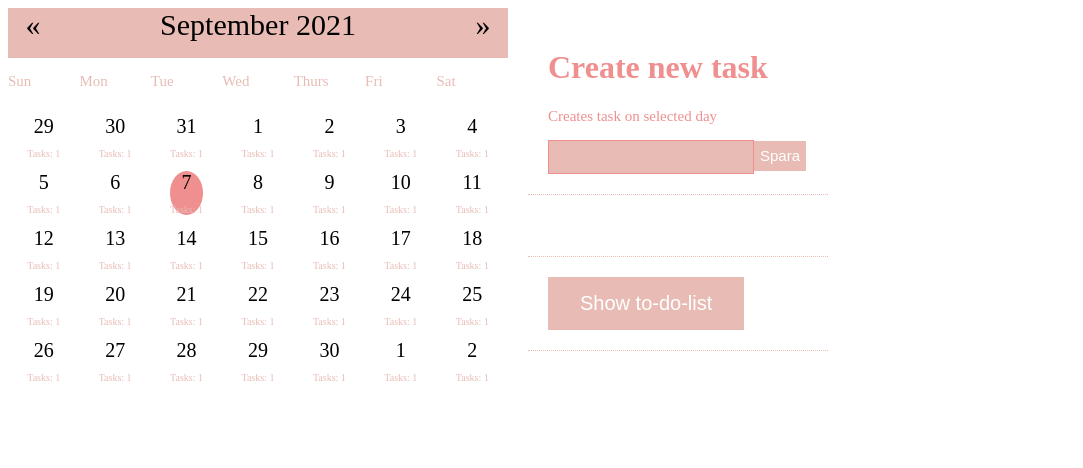
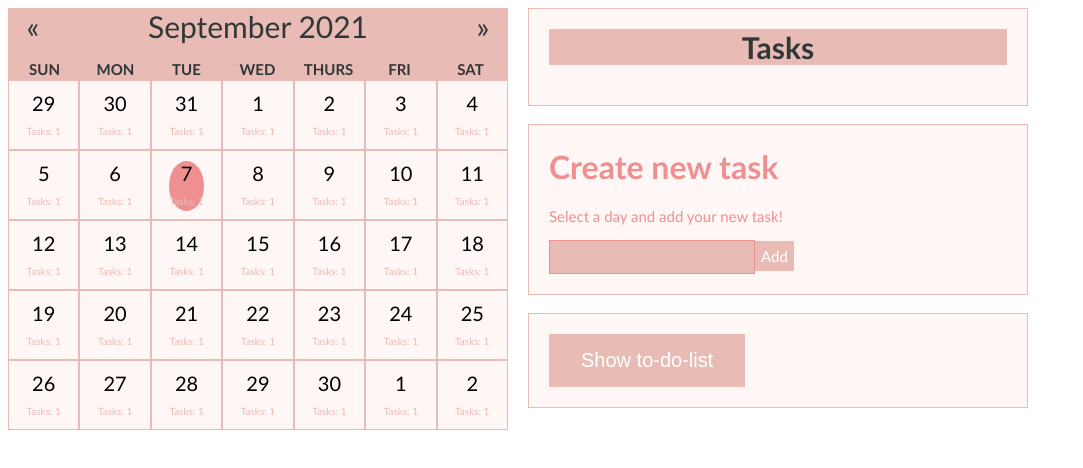
Before and after one commit to johannabertils/calenderwithtodo, a React (Create React App) app: page / in a window 1280 px wide. Shown: the top 468 px of the page, without its empty margins (0-1083 px from the left). Built offline with nearby package versions, Linux system fonts and the light colour scheme.

Commit message:
adding more styling

```diff
--- a/src/App.js
+++ b/src/App.js
@@ -64,9 +64,9 @@ export default function App() {
     return (
         <div className="main">
             <div className="calendar"> <Calendar selectedDate={getSelectedDate} /></div>
-            <div>
-            <div className="createtask"><CreateTask inputText={task} newTask={saveNewTask} /></div>
-            <div className="DayView"><DayView selectedDateValue = {selectedDate} /></div>
+            <div className="sideBar" >
+            <div className="DayView"><h1>Tasks</h1><DayView selectedDateValue = {selectedDate} /></div><br/>
+            <div className="createtask"><CreateTask selectedDateValue = {selectedDate} inputText={task} newTask={saveNewTask} /></div><br/>
             <div className="ToDoList">< ToDoList /></div>
             </div>
 
--- a/src/components/Calendar/calendar.css
+++ b/src/components/Calendar/calendar.css
@@ -6,36 +6,36 @@
 .calendar .day{
  position: relative;
  width: calc(100% / 7);
- height:30px;
+ height:70px;
  display: inline-block;
  padding: 10px;
  box-sizing: border-box;
  z-index: 1;
  text-align: center;
+ border: 1.5px solid #E8BCB5;
+ background-color: rgba(255,225,225, 0.3);
 }
 
 .day{
    justify-items:  center;
    font-size: 20px;
+   font-family: 'Trebuchet MS', 'Lucida Sans Unicode', 'Lucida Grande', 'Lucida Sans', Arial, sans-serif;
 }
 
-.day:hover{
-    background-color: #E8BCB5;
-    cursor: pointer;
-}
 
 .Calendarheader{
     max-width: 500px;
     height: 50px;
     font-size: 30px;
+    color: #313639;
     background-color: #E8BCB5;
+    font-family: 'Trebuchet MS', 'Lucida Sans Unicode', 'Lucida Grande', 'Lucida Sans', Arial, sans-serif;
 }
 
 .selected{
     background-color: #EF8F8F;
     border-radius: 50%;
-
-    height: 44px;
+    height:50px;
 }
 
 .arrowBack {
@@ -60,11 +60,27 @@
     cursor: pointer;
 }
 
+.days{
+    border: 1px solid #E8BCB5;
+    background-color:  #E8BCB5;
+}
+
 .days p{
     display: inline-block;
-    width:calc(100% / 7);
+    width:69px;
+    margin: 1px;
+    text-align: center;
+    color: #313639;
+    font-weight: bold;
+    text-transform: uppercase;
+    font-family: 'Trebuchet MS', 'Lucida Sans Unicode', 'Lucida Grande', 'Lucida Sans', Arial, sans-serif;
 }
 
 .countedTasks{
    font-size: 10px;
 }
+
+.dayview:hover{
+    background-color: #E8BCB5;
+    cursor: pointer;
+}
--- a/src/components/Calendar/calendar.js
+++ b/src/components/Calendar/calendar.js
@@ -98,6 +98,7 @@ export default function Calendar({ selectedDate }) {
 
                         ))}
                     </div>
+
                 ))}
             </div></div>)
 
--- a/src/components/Todolist/todolist.css
+++ b/src/components/Todolist/todolist.css
@@ -4,6 +4,7 @@
 
 p{
     font-size: 15px;
+    font-family: 'Trebuchet MS', 'Lucida Sans Unicode', 'Lucida Grande', 'Lucida Sans', Arial, sans-serif;
 }
 
 .itemList button{
@@ -15,6 +16,7 @@ p{
     color: white;
     text-decoration: none;
     transition-duration: 0.4s;
+    font-family: 'Trebuchet MS', 'Lucida Sans Unicode', 'Lucida Grande', 'Lucida Sans', Arial, sans-serif;
 }
 
 .itemList{
--- a/src/components/Todolist/todolist.js
+++ b/src/components/Todolist/todolist.js
@@ -17,7 +17,7 @@ export default function ToDoList() {
     function showItemsOnClick(evt) {
         evt.preventDefault();
         setShowList(true);
-        let newButton = "update do-to-list";
+        let newButton = "Update do-to-list";
         setbutton(newButton)
         let dataFromLocalStorage = localStorage.getItem('data');
         if (dataFromLocalStorage === null) {
--- a/src/components/createTask/createtask.css
+++ b/src/components/createTask/createtask.css
@@ -15,6 +15,7 @@ form button{
     text-align: center;
     text-decoration: none;
     transition-duration: 0.4s;
+    font-family: 'Trebuchet MS', 'Lucida Sans Unicode', 'Lucida Grande', 'Lucida Sans', Arial, sans-serif;
 }
 
 form button:hover{
@@ -23,9 +24,11 @@ form button:hover{
 }
 .createTask h1{
     color: #EF8F8F;
+    font-family: 'Trebuchet MS', 'Lucida Sans Unicode', 'Lucida Grande', 'Lucida Sans', Arial, sans-serif;
 }
 
 .createTask p{
     color: #EF8F8F;
+    font-family: 'Trebuchet MS', 'Lucida Sans Unicode', 'Lucida Grande', 'Lucida Sans', Arial, sans-serif;
 
 }
--- a/src/components/createTask/createtask.js
+++ b/src/components/createTask/createtask.js
@@ -4,6 +4,7 @@ import './createtask.css';
 class CreateTask extends React.Component {
     state = {
         inputText: this.props.inputText,
+        date: this.props.selectedDateValue
     }
 
     onChange = (evt) => {
@@ -19,18 +20,18 @@ class CreateTask extends React.Component {
     }
 
     render() {
+
         return (
             <div className ="createTask">
                 <h1>Create new task</h1>
-                <p>Creates task on selected day</p>
+                <p>Select a day and add your new task! </p>
                 <form onSubmit= {this.onSubmit}>
                     <input type="text" value={this.state.inputText} onChange={this.onChange} />
-                    <button type="submit">Spara</button>
+                    <button type="submit">Add</button>
                 </form>
             </div>
-        );
+        )};
     }
-}
 
 
 export default CreateTask;
--- a/src/components/dayview/dayview.css
+++ b/src/components/dayview/dayview.css
@@ -23,7 +23,7 @@
     cursor: pointer;
 }
 
-h1{
+h2{
     color:#EF8F8F;
 }
 
--- a/src/components/dayview/dayview.js
+++ b/src/components/dayview/dayview.js
@@ -66,6 +66,6 @@ export default function Dayview({ selectedDateValue }) {
     }
 
 
-    return <div><h1>{selectedDateValue}</h1><p>{list}</p></div>;
+    return <div><h2>{selectedDateValue}</h2><p>{list}</p></div>;
 
 }
--- a/src/style.css
+++ b/src/style.css
@@ -2,24 +2,40 @@
   max-width: 1000px;
   height: 500px;
   display: grid;
-  grid-template-columns: 500px 300px;
-  grid-template-rows:  450px 400px;
+  grid-template-columns: 500px 500px;
+  grid-template-rows: 450px 400px;
   grid-row: auto auto;
   grid-column-gap: 20px;
   grid-row-gap: 20px;
 }
 
-.createtask{
+.createtask {
+  padding: 0px 20px 20px 20px;
+  border-bottom: 1px dotted #E8BCB5;
+  background-color: rgba(255, 225, 225, 0.3);
+  border: 1.5px solid #E8BCB5;
+}
+
+.DayView {
+  padding: 0px 20px 20px 20px;
+  border-bottom: 1px dotted #E8BCB5;
+  background-color: rgba(255, 225, 225, 0.3);
+  border: 1.5px solid #E8BCB5;
+  align-content: center;
+}
+
+.ToDoList {
   padding: 20px;
   border-bottom: 1px dotted #E8BCB5;
+  background-color: rgba(255, 225, 225, 0.3);
+  border: 1.5px solid #E8BCB5;
+  align-content: center;
 }
 
-.DayView{
-  padding: 20px;
-  border-bottom: 1px dotted #E8BCB5;
+.DayView h1 {
+  font-size: 30px;
+  color: #313639;
+  background-color: #E8BCB5;
+  text-align: center;
+  font-family: 'Trebuchet MS', 'Lucida Sans Unicode', 'Lucida Grande', 'Lucida Sans', Arial, sans-serif;
 }
-
-.ToDoList{
-  padding: 20px;
-  border-bottom: 1px dotted #E8BCB5;
-}
```
